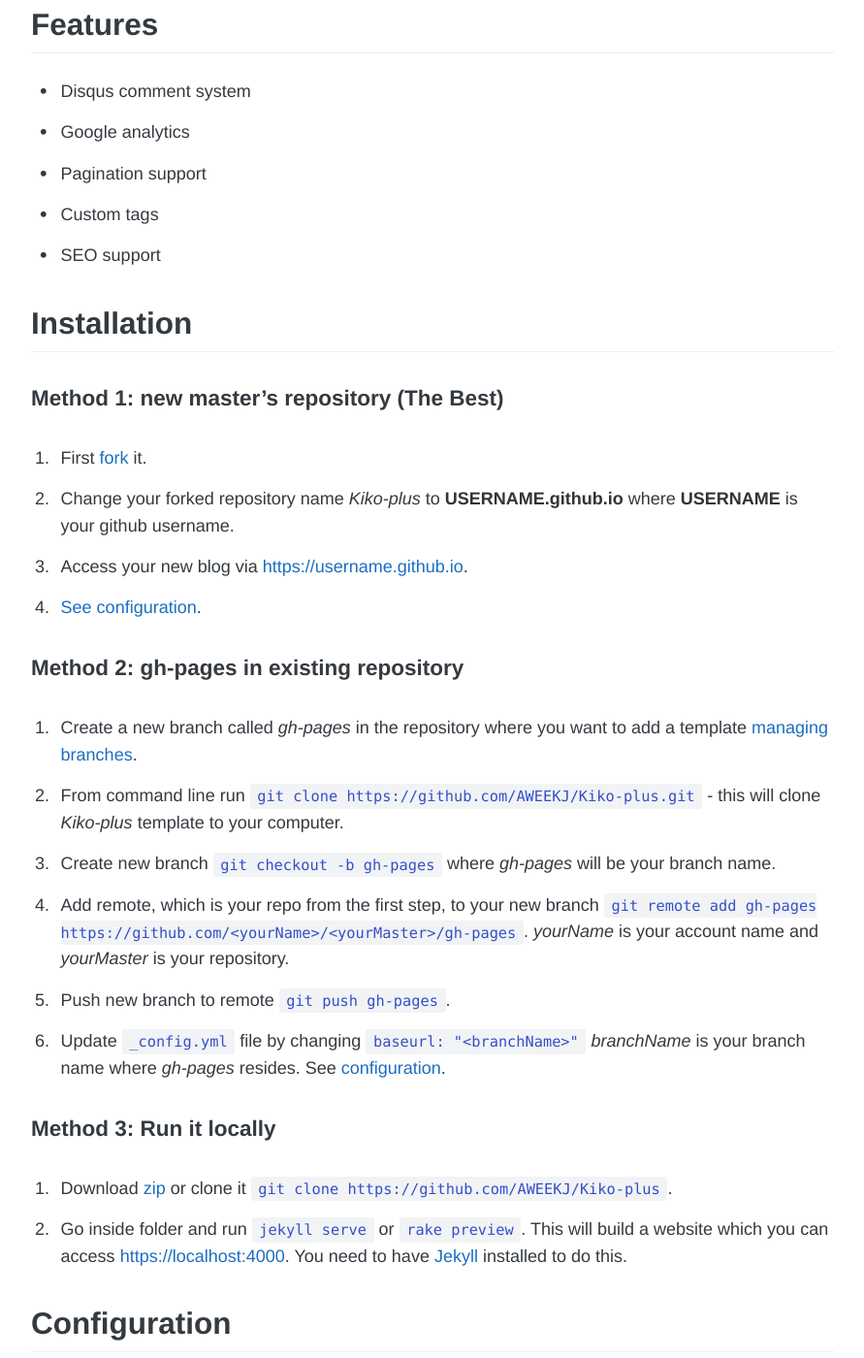
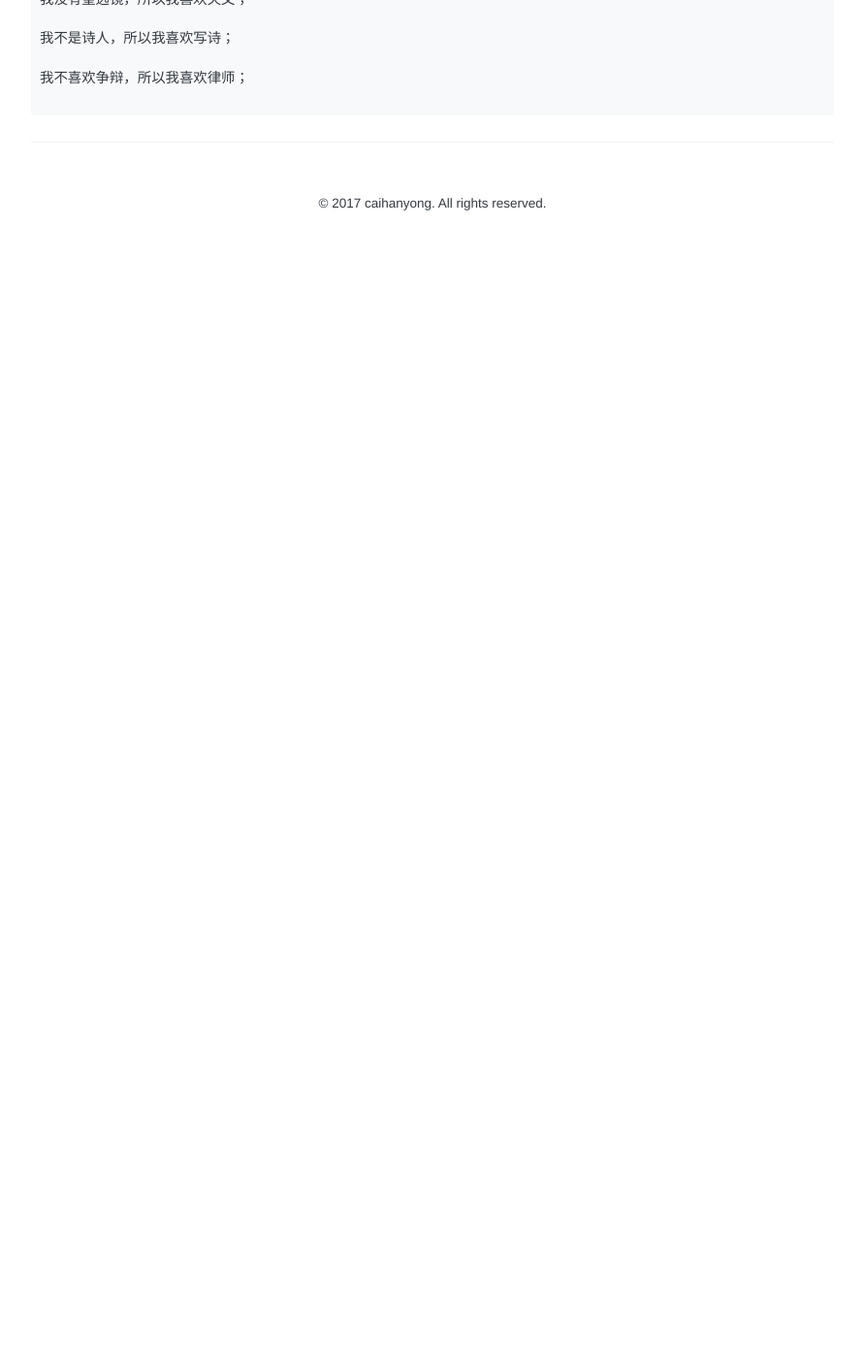
Before and after one commit to ada012/chanyying.github.com, a Jekyll site: the page built from about.md, in a window 1280 px wide and 1400 px high, scrolled down 270 px. Shown: the whole window at 97% size, without its empty margins (194-1085 px from the left). Built offline with Jekyll 4.4.1, drawn with Linux system fonts in a browser that asks for light colours; after the commit the page ends 900 px from its top, so only the background shows below that; some of the changed text lies outside the part shown.

Commit message:
修改文章

````diff
--- a/about.md
+++ b/about.md
@@ -3,129 +3,13 @@
 permalink: /about/
 ---
 
-You can see live demo [here](https://aweekj.github.io/Kiko-plus). This theme is inspired by [Kiko](http://github.com/gfjaru/Kiko) theme.
+```
+我不是科学家，所以我喜欢科技；
 
-## Features
+我没有望远镜，所以我喜欢天文；
 
-- Disqus comment system
-- Google analytics
-- Pagination support
-- Custom tags
-- SEO support
+我不是诗人，所以我喜欢写诗；
 
+我不喜欢争辩，所以我喜欢律师；
 
-## Installation
-
-#### Method 1: new master's repository (The Best)
-
-1. First [fork](https://github.com/AWEEKJ/Kiko-plus/fork) it.
-2. Change your forked repository name _Kiko-plus_ to __USERNAME.github.io__ where __USERNAME__ is your github username.
-3. Access your new blog via [https://username.github.io](https://username.github.io).
-4. [See configuration](#configuration).
-
-#### Method 2: gh-pages in existing repository
-
-1. Create a new branch called _gh-pages_ in the repository where you want to add a template [managing branches](https://help.github.com/articles/creating-and-deleting-branches-within-your-repository/).
-2. From command line run `git clone https://github.com/AWEEKJ/Kiko-plus.git` - this will clone _Kiko-plus_ template to your computer.
-3. Create new branch `git checkout -b gh-pages` where _gh-pages_ will be your branch name.
-4. Add remote, which is your repo from the first step, to your new branch `git remote add gh-pages https://github.com/<yourName>/<yourMaster>/gh-pages`. _yourName_ is your account name and _yourMaster_ is your repository.
-5. Push new branch to remote `git push gh-pages`.
-6. Update `_config.yml` file by changing `baseurl: "<branchName>"` _branchName_ is your branch name where _gh-pages_ resides. See [configuration](#configuration).
-
-#### Method 3: Run it locally
-
-1. Download [zip](https://github.com/AWEEKJ/Kiko-plus/archive/master.zip) or clone it `git clone https://github.com/AWEEKJ/Kiko-plus`.
-2. Go inside folder and run `jekyll serve` or `rake preview`. This will build a website which you can access [https://localhost:4000](https://localhost:4000). You need to have [Jekyll](https://jekyllrb.com/docs/installation/) installed to do this.
-
-
-## Configuration
-
-All configuration is done via `_config.yml` file which you will find in your main repo folder. Change this `<something>` to yours.
-
-### Basic
-
-- Config your blog name.
-
-```yml
-name: <blog-name>
 ```
-
-- These configuration in `author:` is for links to icons in footer. If you want to add more link icons, modify `_includes/footer.html` file.
-
-```yml
-author:
-  facebook:         your-id
-  twitter:          your-id
-  github:           your-id
-  linkedin:         your-id
-  medium:           your-id
-  tumblr:           your-id
-  email:            your-id@your-email.com
-```
-
-- Change copyright year and name in footer.
-
-```yml
-copyright:
-  year:             2017
-  name:             Kiko
-```
-
-### Google analytics
-
-- Change this to your Google Analytic ID.
-
-```yml
-google-analytics:
-  id:               "your-id"
-```
-
-### Disqus
-
-- Change this to your Disqus short name.
-
-```yml
-disqus:
-  id:               "your-id"
-```
-
-### URL
-
-- Config your domain.
-
-```yml
-url: "https://<your-name>.github.io"
-```
-
-- **NOTE** When if running locally, change url to
-
-```yml
-url: "https://localhost:4000"
-```
-
-- Change this to your branch name where _gh-pages_ resides.
-- **NOTE** apply only if you used __Method 2__ for installation.
-
-```yml
-baseurl: "/<branch-name>"
-```
-
-## Rakefile Usage
-
-```bash
-# Create new post
-$ rake post title="A Title" [date="2015-08-16"] [tags="[tag1, tag2]"]
-
-# Create new draft post
-$ rake draft title="A Title" [date="2015-08-16"] [tags="[tag1, tag2]"]
-
-# Install Jekyll Plugins. Do before running in local.
-$ rake geminstall
-
-# Run in Local
-$ rake preview
-```
-
-## License
-
-This theme is released under MIT License.
--- a/index.html
+++ b/index.html
@@ -3,9 +3,6 @@
 ---
 
 <header class="header">
-  <div class="header-title">
-    <a href="{{ site.url }}{{ site.baseurl }}">{{ site.name }}</a>
-  </div>
   <nav class="header-nav">
     {% for nav in site.nav %}
     {% if nav.url contains 'http://' or nav.url contains 'https://' %}
````
Also changed, not shown: _posts/2017-01-19-style-test-ko.md (deleted, +0 -117 lines), README.md (deleted).
